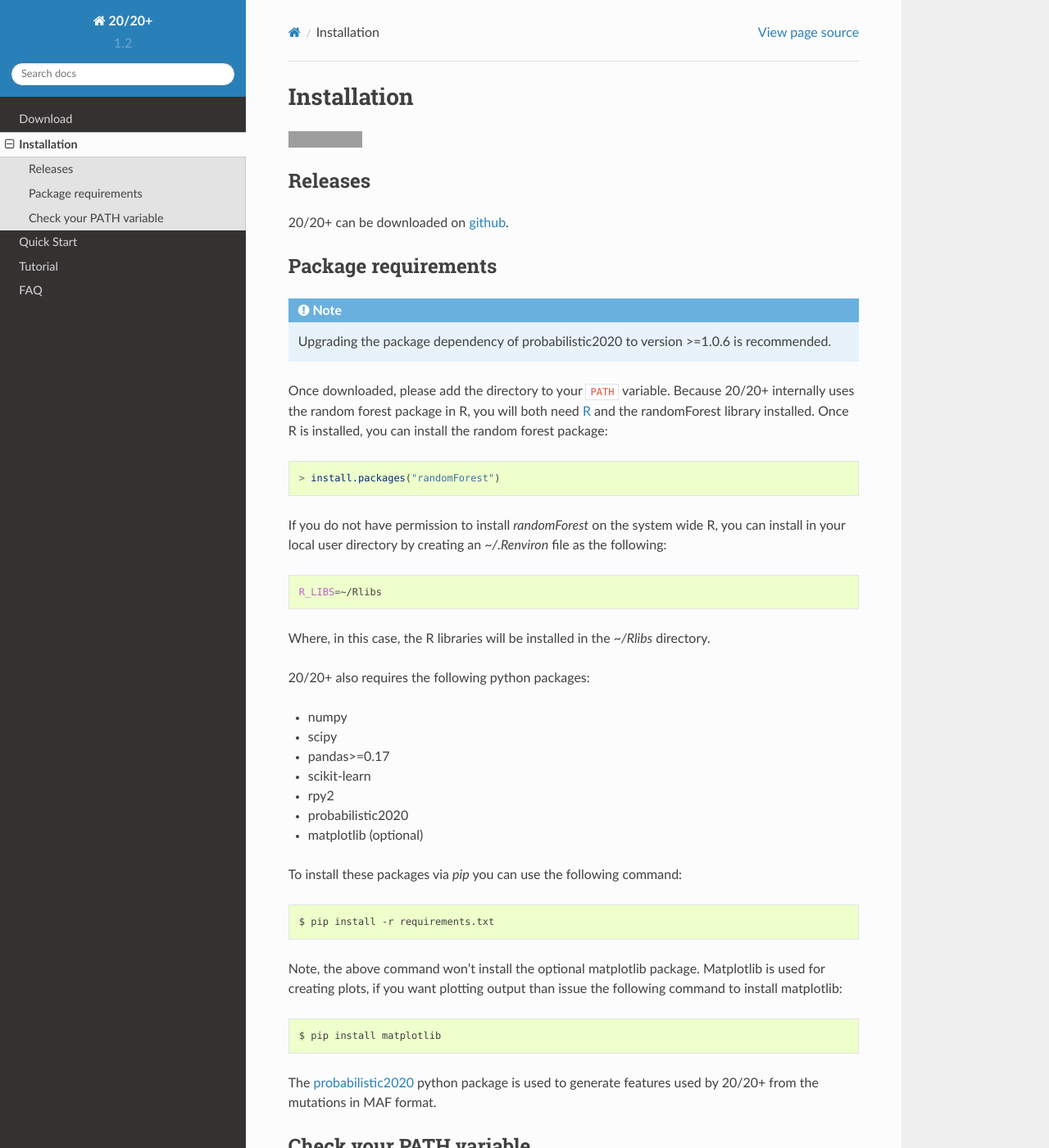
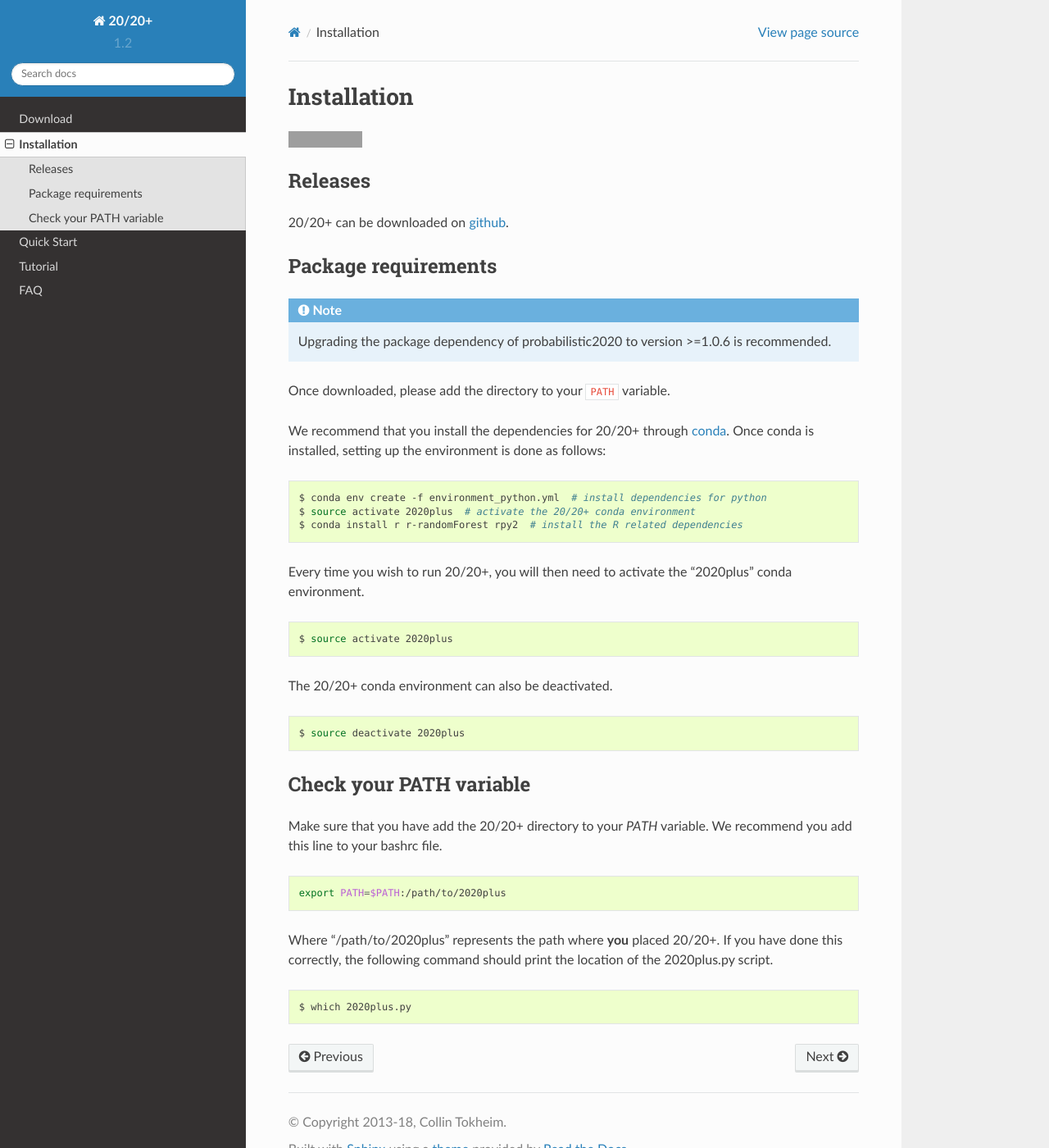
Before and after one commit to KarchinLab/2020plus, a Sphinx documentation site: the page built from doc/installation.rst, in a window 1280 px wide and 1400 px high. Shown: the whole window at 82% size. Built offline with Sphinx 7.4.7 and the Read the Docs theme 2.0.0, drawn with Linux system fonts in a browser that asks for light colours; grey boxes are pictures that could not be loaded.

Commit message:
Fixed the installation instructions

```diff
--- a/doc/installation.rst
+++ b/doc/installation.rst
@@ -15,43 +15,26 @@
 .. note:: Upgrading the package dependency of probabilistic2020 to version >=1.0.6 is recommended.
 
 Once downloaded, please add the directory to your :code:`PATH` variable.
-Because 20/20+ internally uses the random forest package in R, you will both need `R <https://www.r-project.org/>`_ and the randomForest library installed. Once R is installed, you can install the random forest package:
 
-.. code-block:: R
-
-    > install.packages("randomForest")
-
-If you do not have permission to install `randomForest` on the system wide R, you can install in your local user directory by creating an `~/.Renviron` file as the following:
+We recommend that you install the dependencies for 20/20+ through `conda <https://conda.io/miniconda.html>`_. Once conda is installed, setting up the environment is done as follows:
 
 .. code-block:: bash
 
-    R_LIBS=~/Rlibs
+    $ conda env create -f environment_python.yml  # install dependencies for python
+    $ source activate 2020plus  # activate the 20/20+ conda environment
+    $ conda install r r-randomForest rpy2  # install the R related dependencies
 
-Where, in this case, the R libraries will be installed in the `~/Rlibs` directory.
-
-20/20+ also requires the following python packages:
-
-* numpy
-* scipy
-* pandas>=0.17
-* scikit-learn
-* rpy2
-* probabilistic2020
-* matplotlib (optional)
-
-To install these packages via `pip` you can use the following command:
+Every time you wish to run 20/20+, you will then need to activate the "2020plus" conda environment.
 
 .. code-block:: bash
 
-    $ pip install -r requirements.txt
+    $ source activate 2020plus
 
-Note, the above command won't install the optional matplotlib package. Matplotlib is used for creating plots, if you want plotting output than issue the following command to install matplotlib:
+The 20/20+ conda environment can also be deactivated.
 
 .. code-block:: bash
 
-    $ pip install matplotlib
-
-The `probabilistic2020 <https://github.com/KarchinLab/probabilistic2020>`_ python package is used to generate features used by 20/20+ from the mutations in MAF format.
+    $ source deactivate 2020plus
 
 Check your PATH variable
 ~~~~~~~~~~~~~~~~~~~~~~~~
```
Also changed, not shown: README.md (+10 -21 lines).
